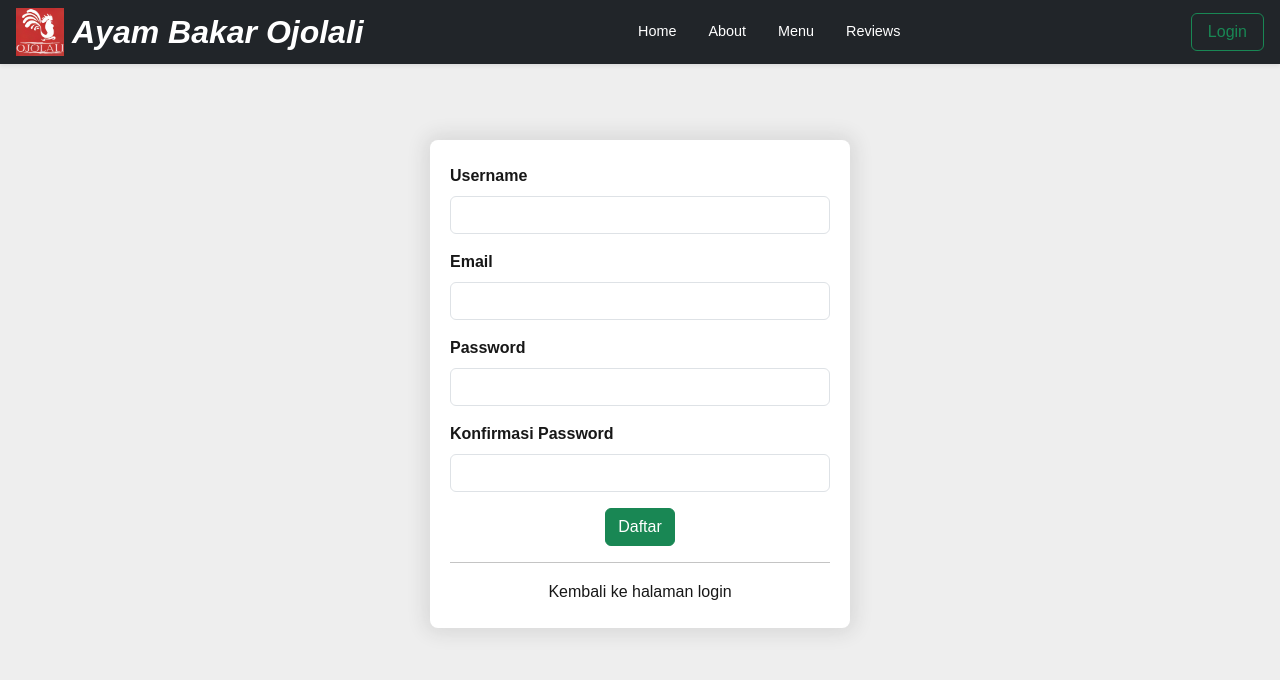
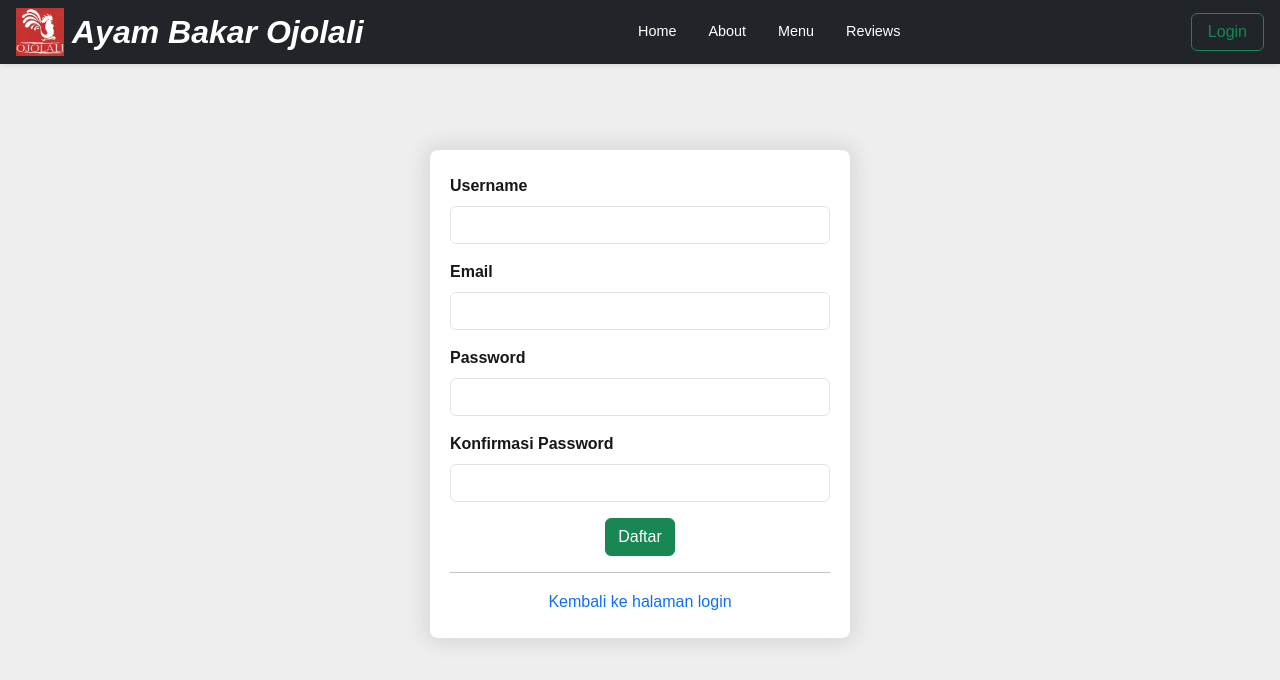
Before and after one commit to DanielKA014/uas-fe-frontend, a Next.js app in the folder project_uas/: page /register in a window 1280 px wide. Shown: the top 680 px of the page. Built offline with nearby package versions, Linux system fonts and the light colour scheme; no server answers.

Commit message:
last fix css probably

```diff
--- a/project_uas/src/app/(auth)/login/page.tsx
+++ b/project_uas/src/app/(auth)/login/page.tsx
@@ -115,9 +115,9 @@ export default function Login() {
             </div>
             <hr></hr>
             <div className="d-flex justify-content-center w-100">
-                <a href="/reset">Lupa password?</a>
+              <a href="/reset" className="text-primary">Lupa password?</a>
             </div>
-            <span>Belum punya akun? <a href="/register">Daftar disini!</a> </span>
+            <span>Belum punya akun? <a href="/register" className="text-primary">Daftar disini!</a> </span>
           </div>
         )}
       </div>
--- a/project_uas/src/app/(auth)/register/page.tsx
+++ b/project_uas/src/app/(auth)/register/page.tsx
@@ -81,7 +81,7 @@ export default function Register() {
 
   return (
     <Form id="registerForm" onSubmit={handleSubmit}>
-      <div className="parent container d-flex justify-content-center align-items-center h-100" style={{ marginTop: 64 }}>
+      <div className="parent container d-flex justify-content-center align-items-center h-100" style={{ marginTop: 74 }}>
         {loading && <LoadingSpinner fullScreen size="lg" />}
 
         {!loading && (
@@ -155,7 +155,7 @@ export default function Register() {
               </button>
             </div>
             <hr></hr>
-            <a href="/login">Kembali ke halaman login</a>
+            <a href="/login" className="text-primary">Kembali ke halaman login</a>
           </div>
         )}
       </div>
--- a/project_uas/src/app/(auth)/reset/page.tsx
+++ b/project_uas/src/app/(auth)/reset/page.tsx
@@ -132,7 +132,7 @@ export default function ResetPassword() {
               </button>
             </div>
             <hr></hr>
-            <a href="/login">Kembali ke halaman login</a>
+            <a href="/login" className="text-primary">Kembali ke halaman login</a>
           </div>
         )}
       </div>
```
